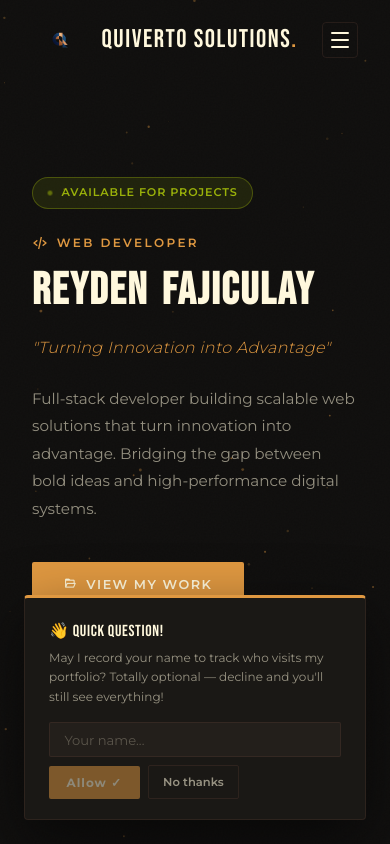
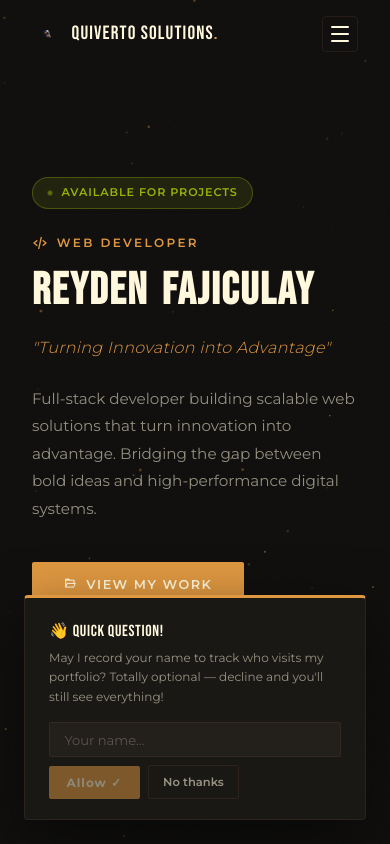
Before and after one commit to Reyden28-Pogi/reyden-portfolio, a React (Vite) app: page / in a window 390 px wide. Shown: the top 844 px of the page. Built offline with nearby package versions, Linux system fonts and the light colour scheme; no server answers; the database is empty.

Commit message:
Change the sixe of logo

```diff
--- a/src/components/Navbar.css
+++ b/src/components/Navbar.css
@@ -4,12 +4,12 @@
   left: 0;
   right: 0;
   z-index: 100;
-  padding: 0.75rem 0;
+  padding: 1rem 0;
   transition: all 0.3s ease;
 }
 
 .navbar--scrolled {
-  padding: 0.5rem 0;
+  padding: 0.65rem 0;
   background: rgba(15, 14, 13, 0.92);
   backdrop-filter: blur(12px);
   border-bottom: 1px solid var(--border);
@@ -24,21 +24,22 @@
 .navbar__logo {
   display: flex;
   align-items: center;
-  gap: 0.85rem;
+  gap: 0.6rem;
   text-decoration: none;
   position: relative;
   z-index: 110;
 }
 
+/* Logo same height as text — clean and balanced */
 .navbar__logo-img {
-  width: 80px;
-  height: 80px;
+  width: 36px;
+  height: 36px;
   object-fit: contain;
 }
 
 .navbar__logo-text {
   font-family: var(--font-display);
-  font-size: 2rem;
+  font-size: 1.5rem;
   letter-spacing: 0.06em;
   color: var(--cream);
   line-height: 1;
@@ -164,8 +165,8 @@
 @media (max-width: 768px) {
   .navbar__burger { display: flex; }
 
-  .navbar__logo-img { width: 56px; height: 56px; }
-  .navbar__logo-text { font-size: 1.6rem; }
+  .navbar__logo-img { width: 30px; height: 30px; }
+  .navbar__logo-text { font-size: 1.2rem; }
 
   .navbar__links {
     position: fixed;
```
